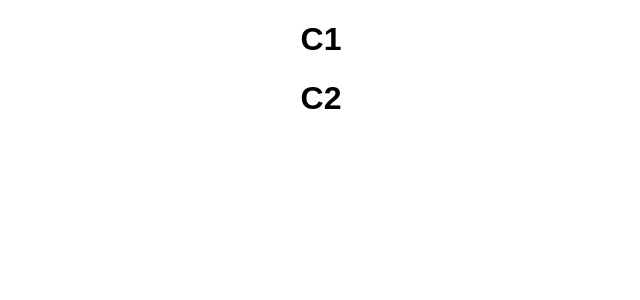
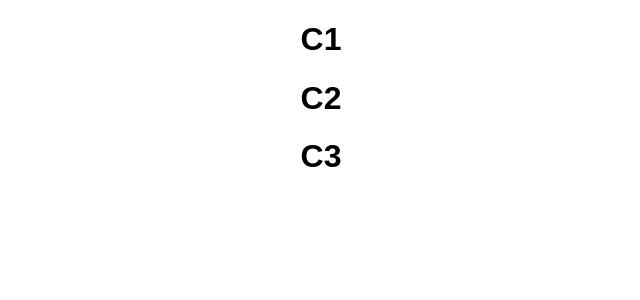
Before and after one commit to cherishh/learn-git, a React (Create React App) app: page / in a window 1280 px wide. Shown: the top 300 px of the page, without its empty margins (319-959 px from the left). Built offline with nearby package versions, Linux system fonts and the light colour scheme.

Commit message:
main: c3

```diff
--- a/src/App.js
+++ b/src/App.js
@@ -5,6 +5,7 @@ export default function App() {
     <div className='App'>
       <h1>C1</h1>
       <h1>C2</h1>
+      <h1>C3</h1>
     </div>
   );
 }
```
